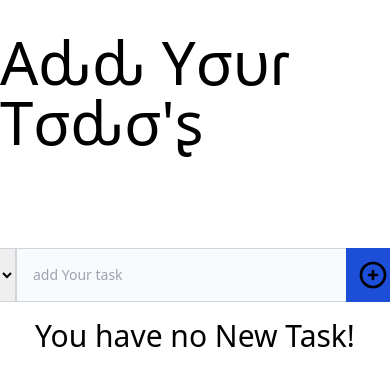
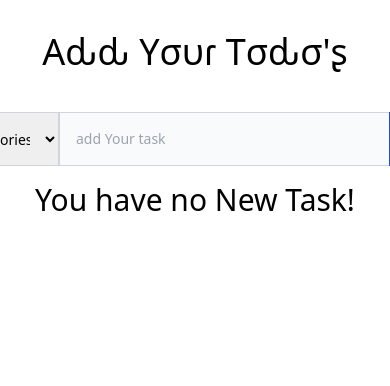
Before and after one commit to henok8515/AIQEM, a React (Vite) app: page / in a window 390 px wide. Shown: the top 386 px of the page. Built offline with nearby package versions, Linux system fonts and the light colour scheme.

Commit message:
claning up the ui

```diff
--- a/src/App.tsx
+++ b/src/App.tsx
@@ -24,7 +24,7 @@ function App() {
   }, [todos])
   return (
     <div className="flex  h-screen overflow-hidden flex-col items-center pt-6">
-      <h1 className=" text-6xl sm:text-3xl md:text-3xl mt-2 ">
+      <h1 className=" text-4xl sm:text-3xl md:text-3xl mt-2 ">
         Aԃԃ Yσυɾ Tσԃσ'ʂ
       </h1>
       <Form
--- a/src/components/Form.tsx
+++ b/src/components/Form.tsx
@@ -10,7 +10,7 @@ interface Props {
 }
 function Form({ input, setInput, addTodo, catagories, setCatagories }: Props) {
   return (
-    <form className="flex w-screen justify-center mt-24 mb" onSubmit={addTodo}>
+    <form className="flex  w-screen justify-center mt-10 mb" onSubmit={addTodo}>
       <div className="flex  justify-center">
         <select
           onChange={(e) => setCatagories(e.target.value)}
@@ -18,7 +18,7 @@ function Form({ input, setInput, addTodo, catagories, setCatagories }: Props) {
           id="subject"
           name="subject"
           required
-          className="w-full border sm:w-28 text-sm border-gray-300 rounded-md py-2 px-3 focus:outline-none focus:border-blue-700">
+          className=" border w-28 sm:w-28 text-sm border-gray-300 rounded-md py-2 px-3 focus:outline-none focus:border-blue-700">
           <option value="">catagories</option>
           <option value="Personal">Personal</option>
           <option value="Work">Work </option>
@@ -29,7 +29,7 @@ function Form({ input, setInput, addTodo, catagories, setCatagories }: Props) {
           <input
             type="search"
             id="search-dropdown"
-            className="block p-4 w-96 z-20 sm:w-60 text-sm text-gray-900 bg-gray-50 rounded-e-lg rounded-s-gray-100 rounded-s-2 border border-gray-300 focus:ring-blue-500 focus:border-blue-500 dark:bg-gray-700 dark:border-gray-600 dark:placeholder-gray-400 dark:text-white dark:focus:border-blue-500"
+            className="block p-4 w-96 z-20 sm:w-60 w-56 text-sm text-gray-900 bg-gray-50 rounded-e-lg rounded-s-gray-100 rounded-s-2 border border-gray-300 focus:ring-blue-500 focus:border-blue-500 dark:bg-gray-700 dark:border-gray-600 dark:placeholder-gray-400 dark:text-white dark:focus:border-blue-500"
             required
             name="message"
             value={input}
--- a/src/screen/Todo.tsx
+++ b/src/screen/Todo.tsx
@@ -90,8 +90,8 @@ function Todo({ todos, setTodos, todo }: Props) {
           <div
             className={
               !todo.isDone
-                ? ' bg-blue-500   text-black  flex justify-between items-center sm:w-screen   w-3/4 md:w-3/4 text-startbg-blue-500  font-semibold py-3 px-1 border border-blue-500 hover:border-transparent rounded'
-                : ' sm:flex bg-green-700 line-through  text-white flex justify-between items-center sm:w-screen   w-3/4 md:w-3/4  text-startbg-blue-500  font-semibold py-2 px-4 border border-blue-500 hover:border-transparent rounded'
+                ? ' bg-blue-500   text-black  flex justify-between items-center   w-screen md:w-3/4 text-startbg-blue-500  font-semibold py-3 px-1 border border-blue-500 hover:border-transparent rounded'
+                : ' sm:flex bg-green-700 line-through  text-white flex justify-between items-center w-screen   w-3/4 md:w-3/4  text-startbg-blue-500  font-semibold py-2 px-4 border border-blue-500 hover:border-transparent rounded'
             }>
             <li
               style={{
```
